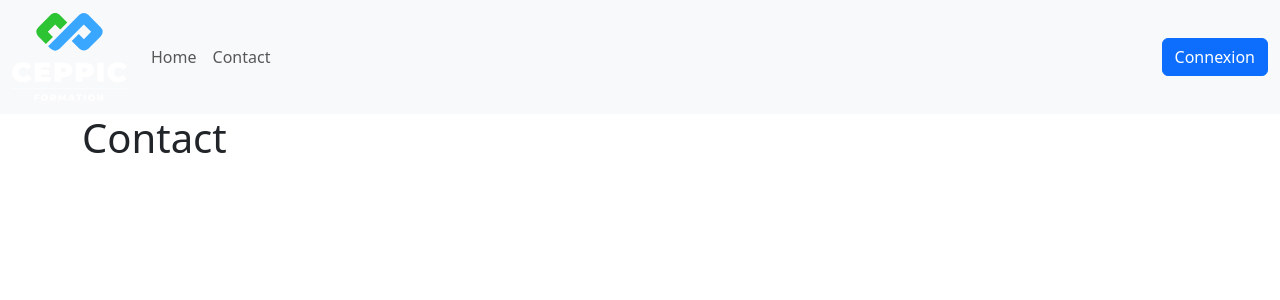
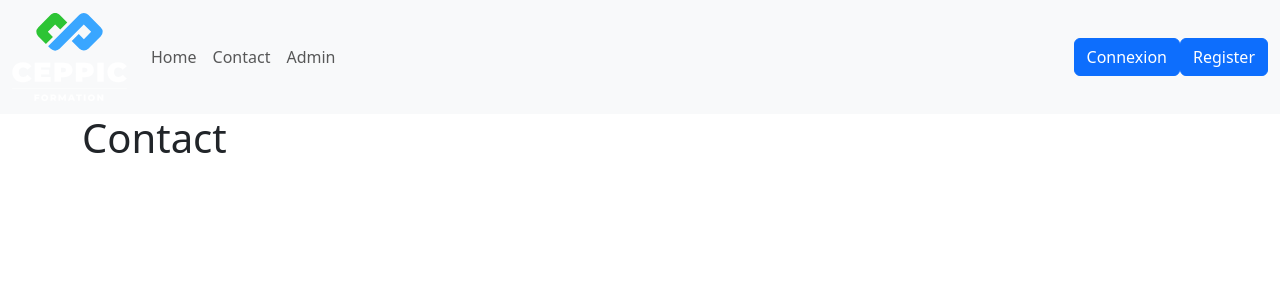
Before and after one commit to NoCared/symfony-sfdemo, a Symfony app: template templates/contact/index.html.twig in a window 1280 px wide. Shown: the top 300 px of the page. Run offline with Twig, Linux system fonts and the light colour scheme; the template is opened without the code that fills it, so the values that code supplies are empty; some libraries are stand-ins or nearby versions.

Commit message:
ADD - Buttons

```diff
--- a/templates/partials/_nav.html.twig
+++ b/templates/partials/_nav.html.twig
@@ -16,6 +16,12 @@
 				<li class="nav-item">
 					<a class="nav-link" href="{{ path('app_contact') }}">
 						Contact
+					</a>
+				</li>
+
+				<li class="nav-item">
+					<a class="nav-link" href="{{ path('admin') }}">
+						Admin
 					</a>
 				</li>
 
@@ -41,6 +47,9 @@
 			<a class="btn btn-primary" href="{{ path('app_login') }}">
 				Connexion
 			</a>
+			<a class="btn btn-primary" href="{{ path('app_register') }}">
+				Register
+			</a>
 		{% endif %}
 	</div>
 </nav>
```
